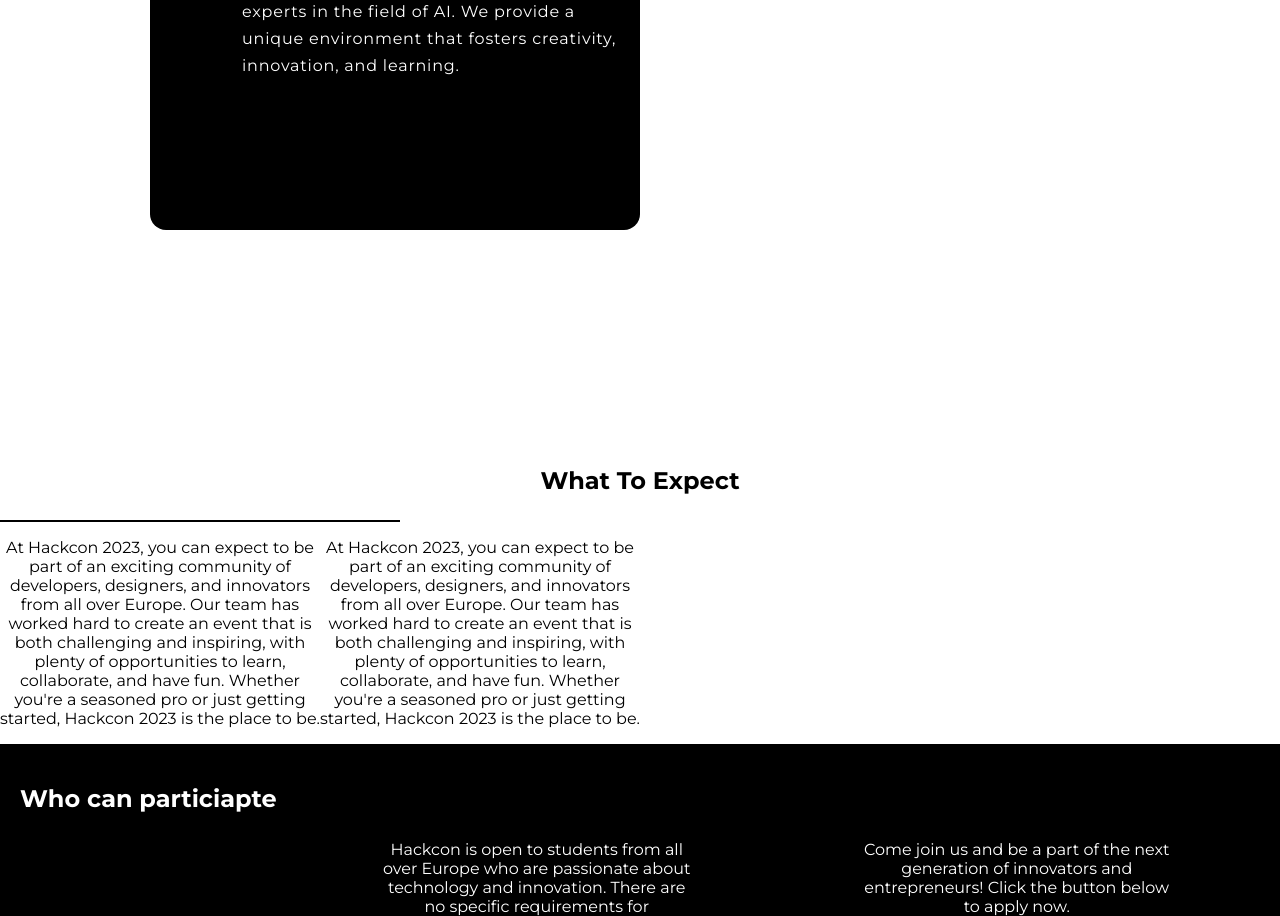
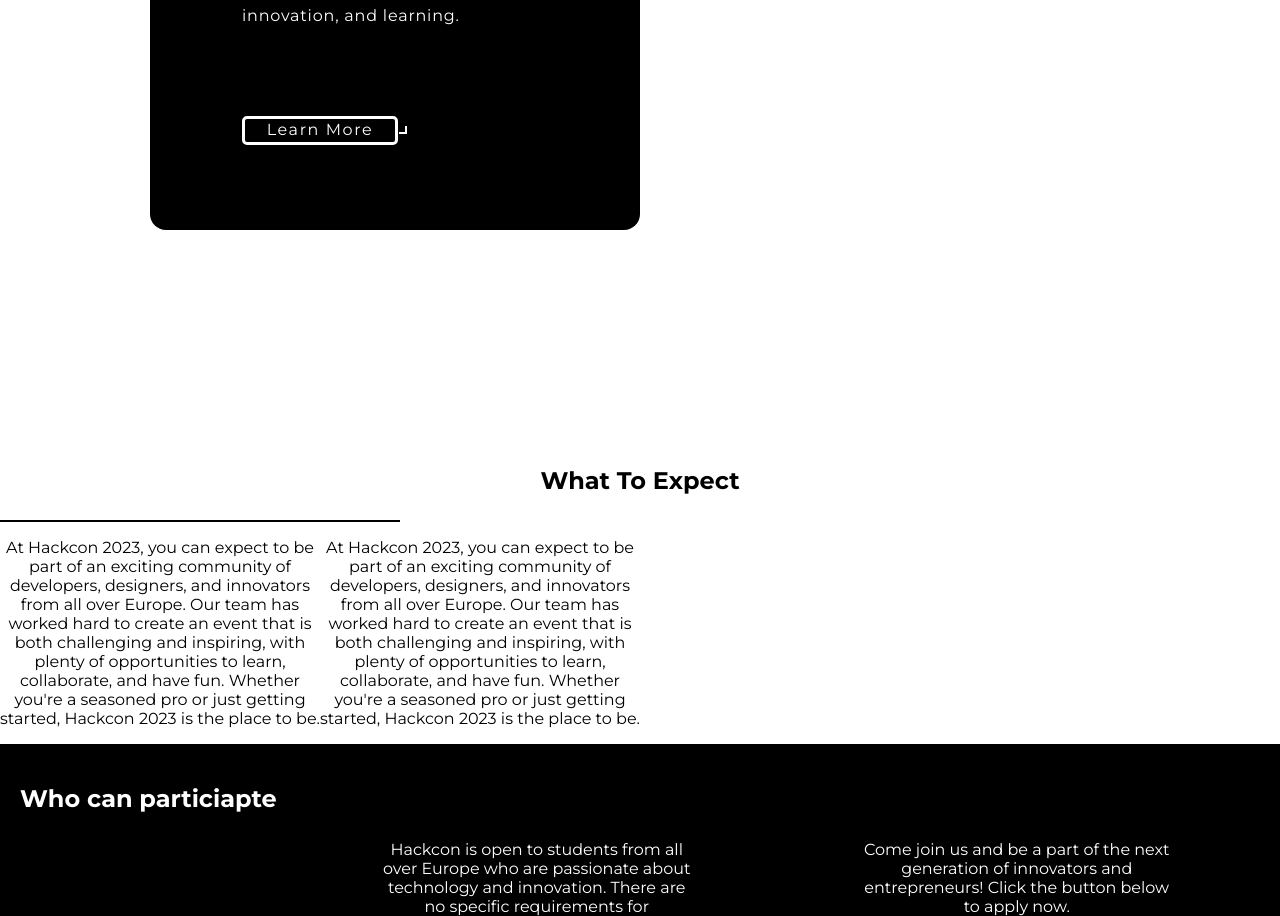
Before and after one commit to raeygetahun/Hackcon, a React (Create React App) app: page / in a window 1280 px wide. Shown: the part 2524-3440 px from the top of the page. Built offline with nearby package versions, Linux system fonts and the light colour scheme.

Commit message:
Changed learn more

```diff
--- a/src/components/About/WhyHackCon/WhyHackCon.css
+++ b/src/components/About/WhyHackCon/WhyHackCon.css
@@ -46,7 +46,7 @@
 	font: normal normal normal 16px/1.7em montserrat, sans-serif;
 	position: absolute;
 	margin: 0;
-	top: 350px; /* Adjust the top positioning as needed */
+	top: 300px; /* Adjust the top positioning as needed */
 	left: 92px;
 	grid-area: 3 / 1 / 4 / 2;
 	justify-self: start;
@@ -55,3 +55,36 @@
 	text-align: left;
 	width: calc(100% - 92px);
 }
+
+.learn-more {
+	color: #ffffff;
+	background-color: #000000;
+	border-radius: 5px;
+	font: normal normal normal 16px/1.4em montserrat,sans-serif;
+	letter-spacing: 0.1em;
+	text-decoration: none;
+	display: inline-block;
+	position: absolute;
+	text-align: center;
+	top: 550px;
+	left: 92px;
+	border: solid white;
+	border-radius: 5px;
+	width: 150px;
+}
+
+.arrow {
+	position: absolute;
+	top: 50%;
+	right: -12px;
+	transform: translateY(-50%);
+	border: solid #ffffff;
+	border-width: 0 2px 2px 0;
+	padding: 3px;
+	pointer-events: none;
+	transition: all 0.3s ease;
+}
+
+.learn-more:hover .arrow {
+	transform: translateY(-50%) rotate(90deg);
+}
--- a/src/components/About/WhyHackCon/WhyHackCon.js
+++ b/src/components/About/WhyHackCon/WhyHackCon.js
@@ -13,6 +13,14 @@ const WhyHackCon = () => {
           in the field of AI. We provide a unique environment that fosters
           creativity, innovation, and learning.
         </p>
+        <a
+          className="learn-more"
+          href="https://www.youtube.com/watch?v=dQw4w9WgXcQ&ab_channel=RickAstley"
+          target="_blank"
+        >
+          Learn More
+          <span className="arrow"></span>
+        </a>
       </div>
     </div>
   );
```
